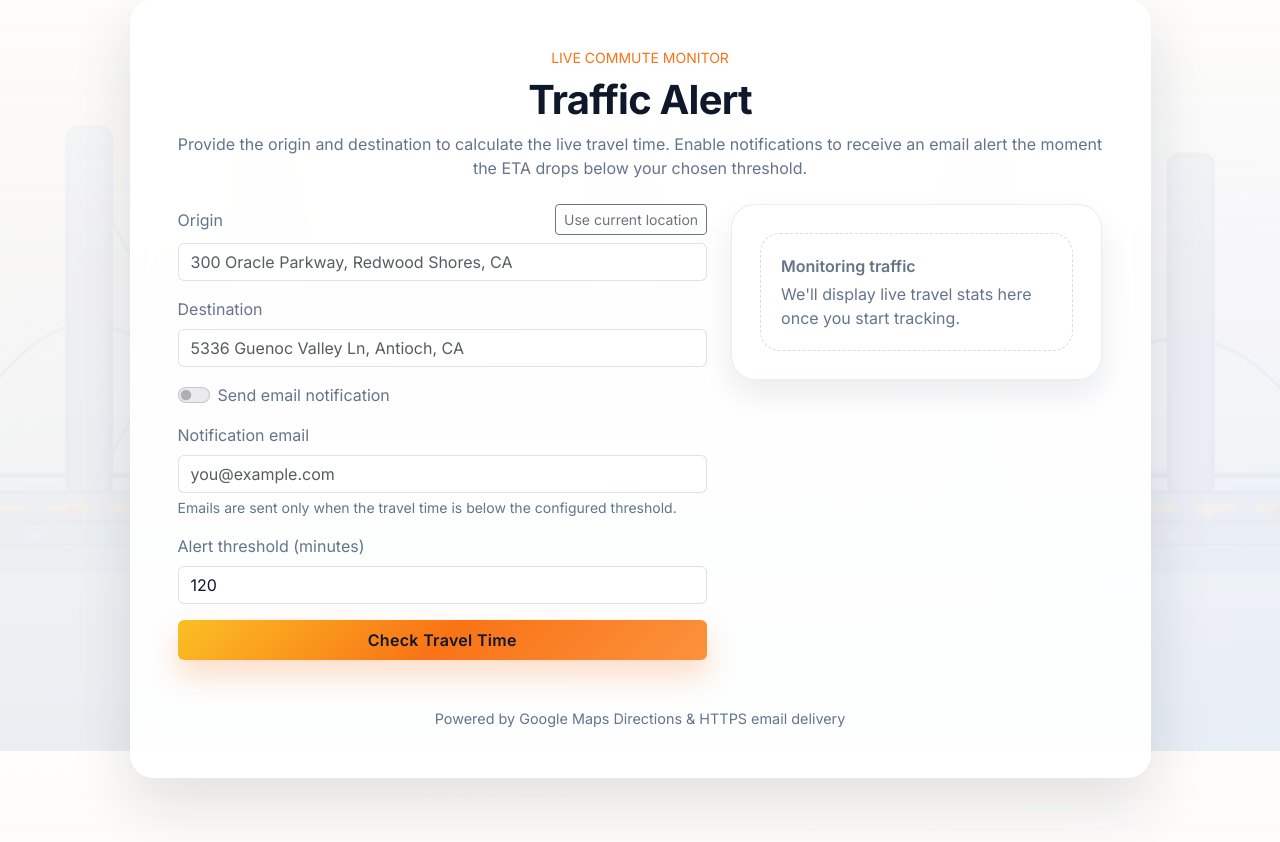
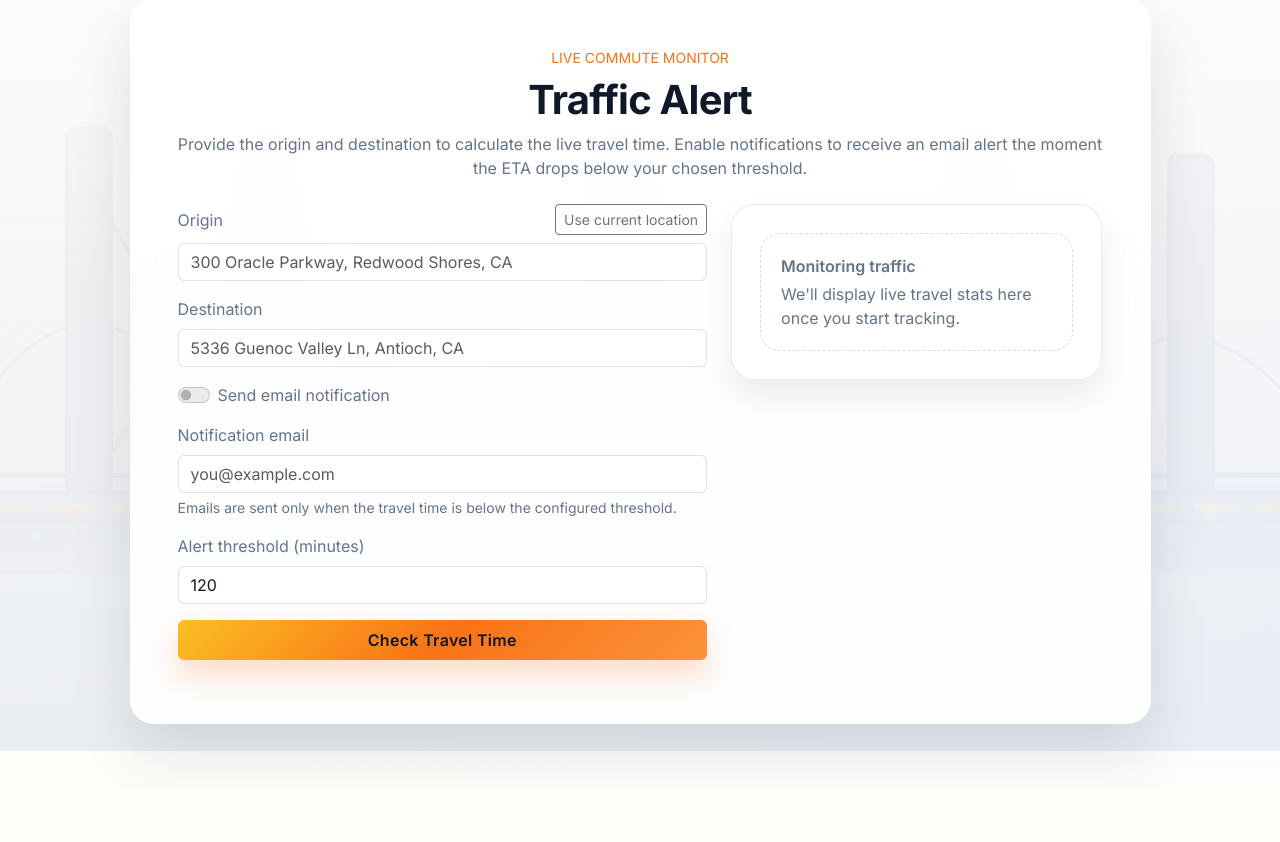
Before and after one commit to prakashnk/TrafficAlert, a Flask app: page / in a window 1280 px wide. Shown: the part 49-891 px from the top of the page. After the commit the page ends 803 px from the top, so only its background shows below. Run offline with Flask 3, Linux system fonts and the light colour scheme.

Commit message:
Comment out footer section in index.html

```diff
--- a/templates/index.html
+++ b/templates/index.html
@@ -193,9 +193,9 @@
                   </div>
                 </div>
 
-              <footer class="modern-footer">
+              <!--footer class="modern-footer">
                 Powered by Google Maps Directions & HTTPS email delivery
-              </footer>
+              </footer-->
             </div>
           </div>
         </div>
```
